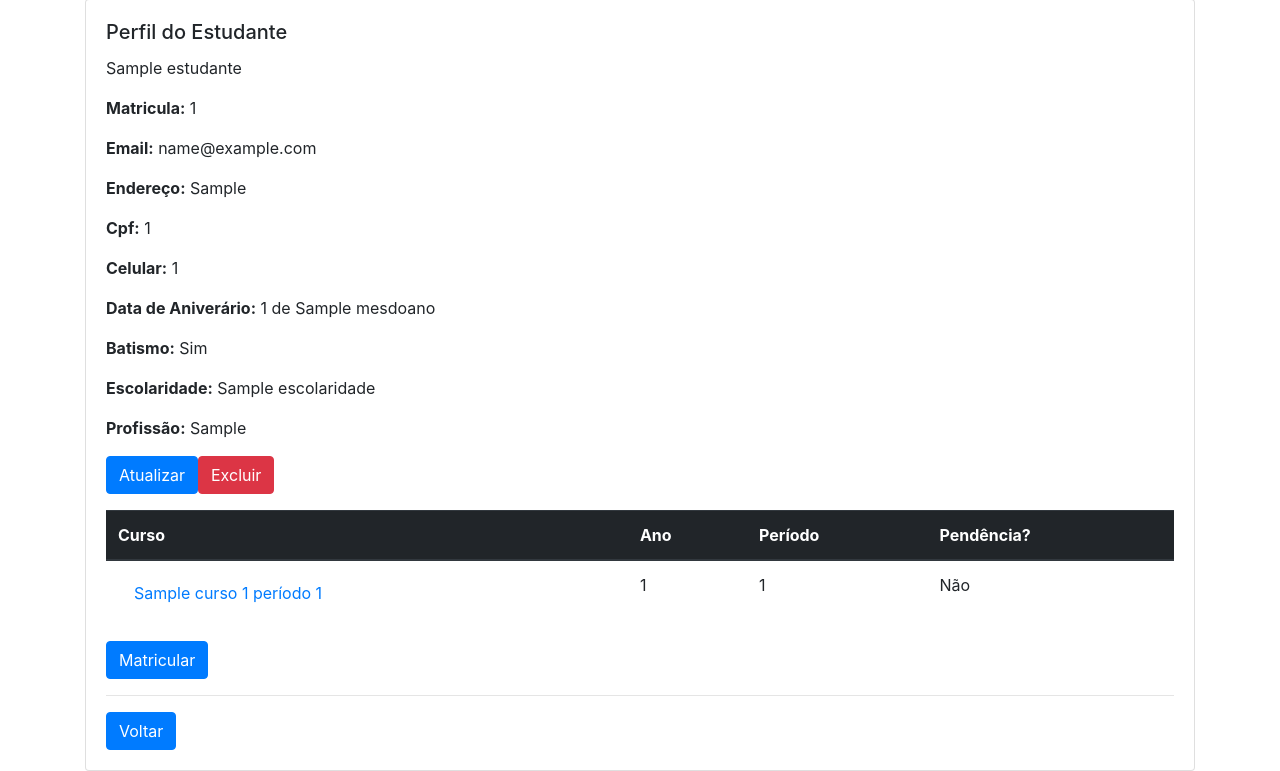
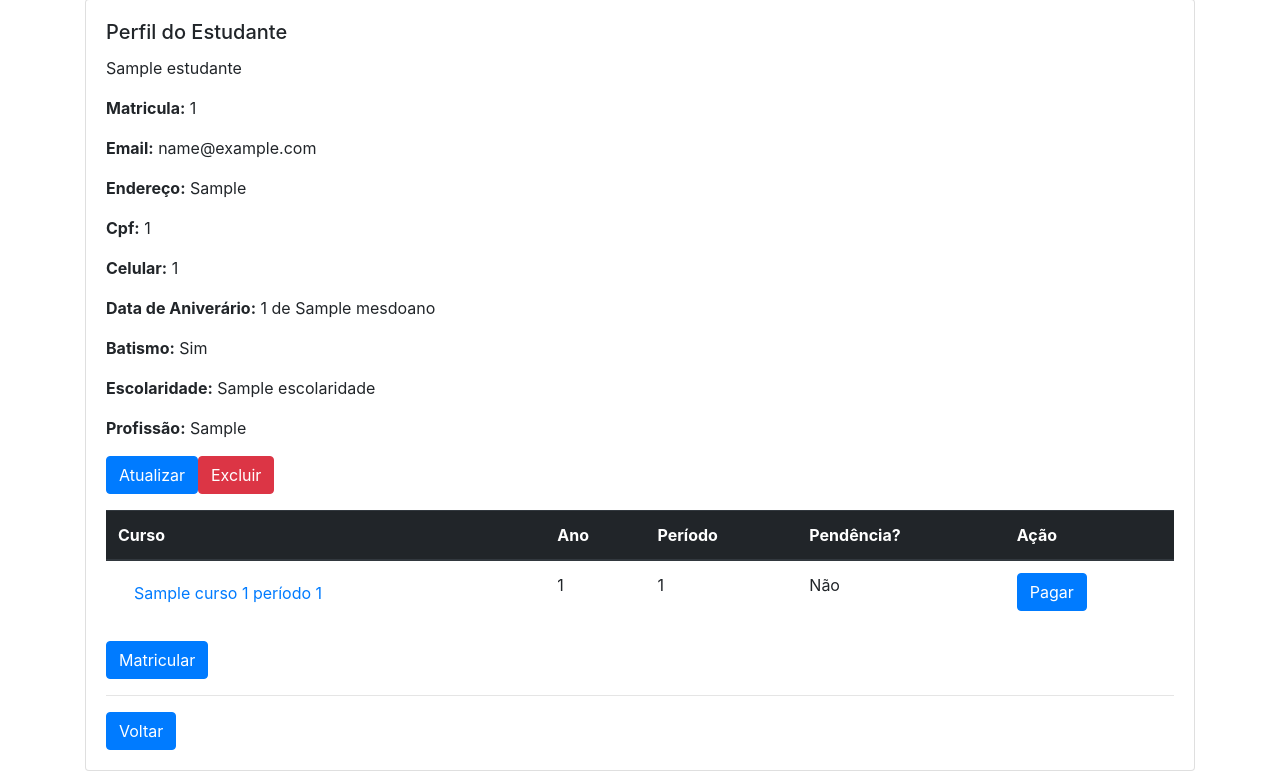
Before and after one commit to alexsteeve/escoladasnacoesbranch, a Django app: page /estudante/perfil/1 in a window 1280 px wide. Shown: the part 120-891 px from the top of the page. Run offline with Django 3.2, Linux system fonts and the light colour scheme; tables that the repository leaves empty hold one stand-in row (values such as "Sample post"); some libraries are stand-ins or nearby versions.

```diff
--- a/website/templates/website/estudante.html
+++ b/website/templates/website/estudante.html
@@ -47,6 +47,7 @@
                             <th scope="col">Ano</th>
                             <th scope="col">Período</th>
                             <th scope="col">Pendência?</th>
+                            <th scope="col">Ação</th>
                           </tr>
                           </thead>
                           <tbody>
@@ -64,6 +65,10 @@
                                 {% else %}
                                   <td> Não </td>
                                 {% endif %}
+                                <td><a href="{% url 'website:curso_periodo_pendencia' pk=cursoperiodoestudante.id %}"
+                                   class="btn btn-primary">
+                                  Pagar
+                            </a></td>
                             </tr>
                           {% endfor %}
                           </tbody>
```
